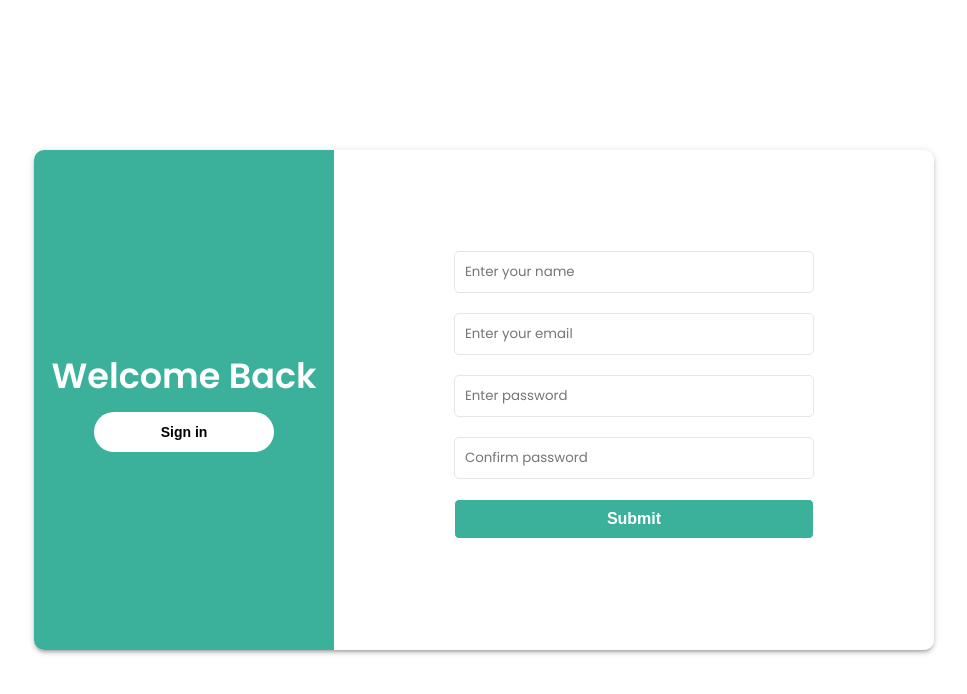
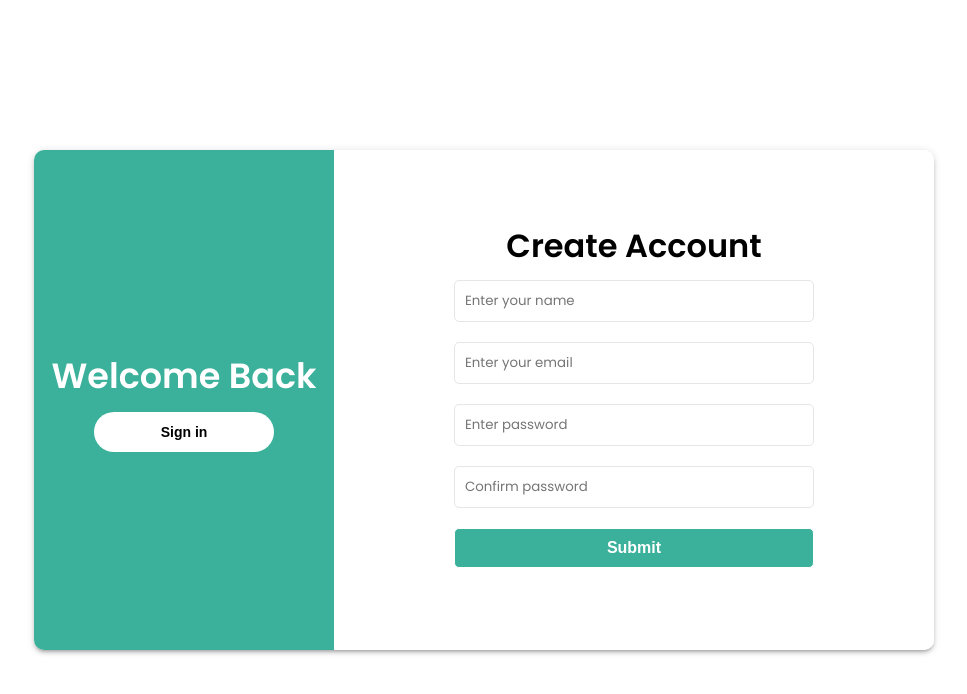
Before and after one commit to SteveRSA/MernStack, a React (Create React App) app in the folder frontend/: page /register in a window 1280 px wide. Shown: the top 694 px of the page, without its empty margins (156-1123 px from the left). Built offline with nearby package versions, Linux system fonts and the light colour scheme.

Commit message:
Heading added

```diff
--- a/frontend/src/pages/Register.jsx
+++ b/frontend/src/pages/Register.jsx
@@ -76,6 +76,7 @@
             </Link>
           </div>
           <div className="signup_right">
+          <h1>Create Account</h1>
             <form className="width60" onSubmit={onSubmit}>
               <div className='form-group'>
                 <input
```
